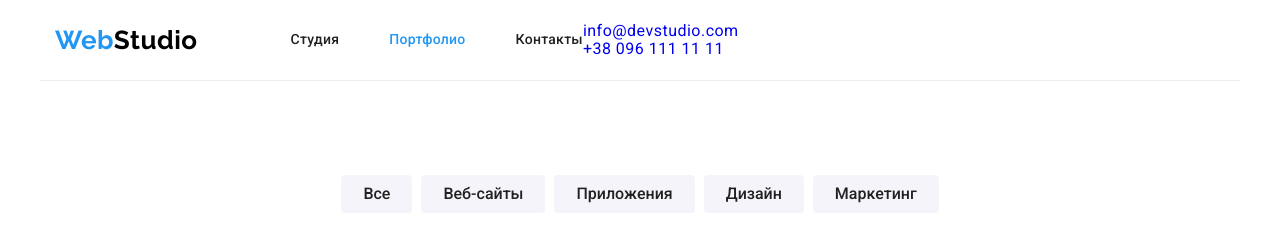
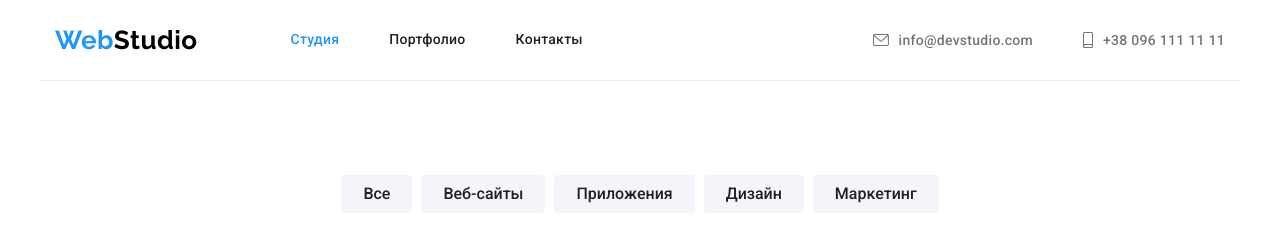
Before and after one commit to kyzym/goit-markup-hw-04, a plain HTML site: page portfolio.html in a window 1280 px wide. Shown: the top 241 px of the page. Drawn offline with nearby package versions, Linux system fonts and the light colour scheme.

Commit message:
Update portfolio.html

```diff
--- a/portfolio.html
+++ b/portfolio.html
@@ -22,14 +22,27 @@
         <a class="logo" href="./index.html"> <span class="logo-acnt">Web</span>Studio</a>
         <nav>
           <ul class="site-nav">
-            <li class="item"><a href="./index.html" class="link">Студия</a></li>
-            <li class="item"><a href="./portfolio.html" class="link current">Портфолио</a></li>
+            <li class="item"><a href="./index.html" class="link current">Студия</a></li>
+            <li class="item"><a href="./portfolio.html" class="link">Портфолио</a></li>
             <li class="item"><a href="" class="link">Контакты</a></li>
           </ul>
         </nav>
-        <ul class="adress">
-          <li class="item"><a href="mailto:info@devstudio.com">info@devstudio.com</a></li>
-          <li class="item"><a href="tell:380961111111">+38 096 111 11 11</a></li>
+        <ul class="address">
+          <li class="item">
+            <a class="mail-link" href="mailto:info@devstudio.com"
+              ><svg class="adr-svg" width="16" height="12">
+                <use href="./images/sprite.svg#icon-envelope"></use></svg
+              >info@devstudio.com</a
+            >
+          </li>
+
+          <li class="item">
+            <a class="mail-link" href="tell:380961111111"
+              ><svg class="adr-svg" width="10" height="16">
+                <use href="./images/sprite.svg#icon-smartphone"></use></svg
+              >+38 096 111 11 11</a
+            >
+          </li>
         </ul>
       </div>
     </header>
```
